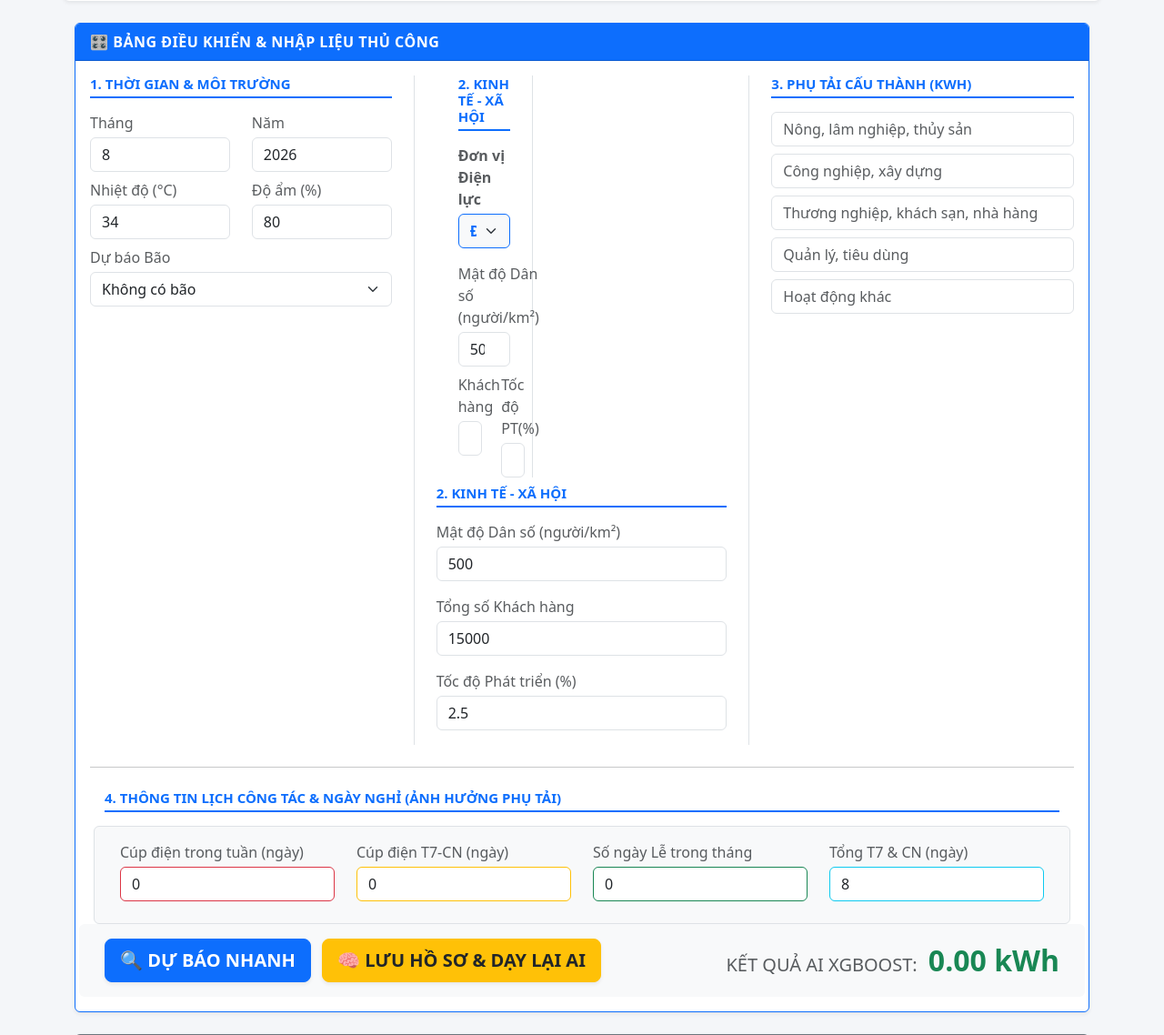
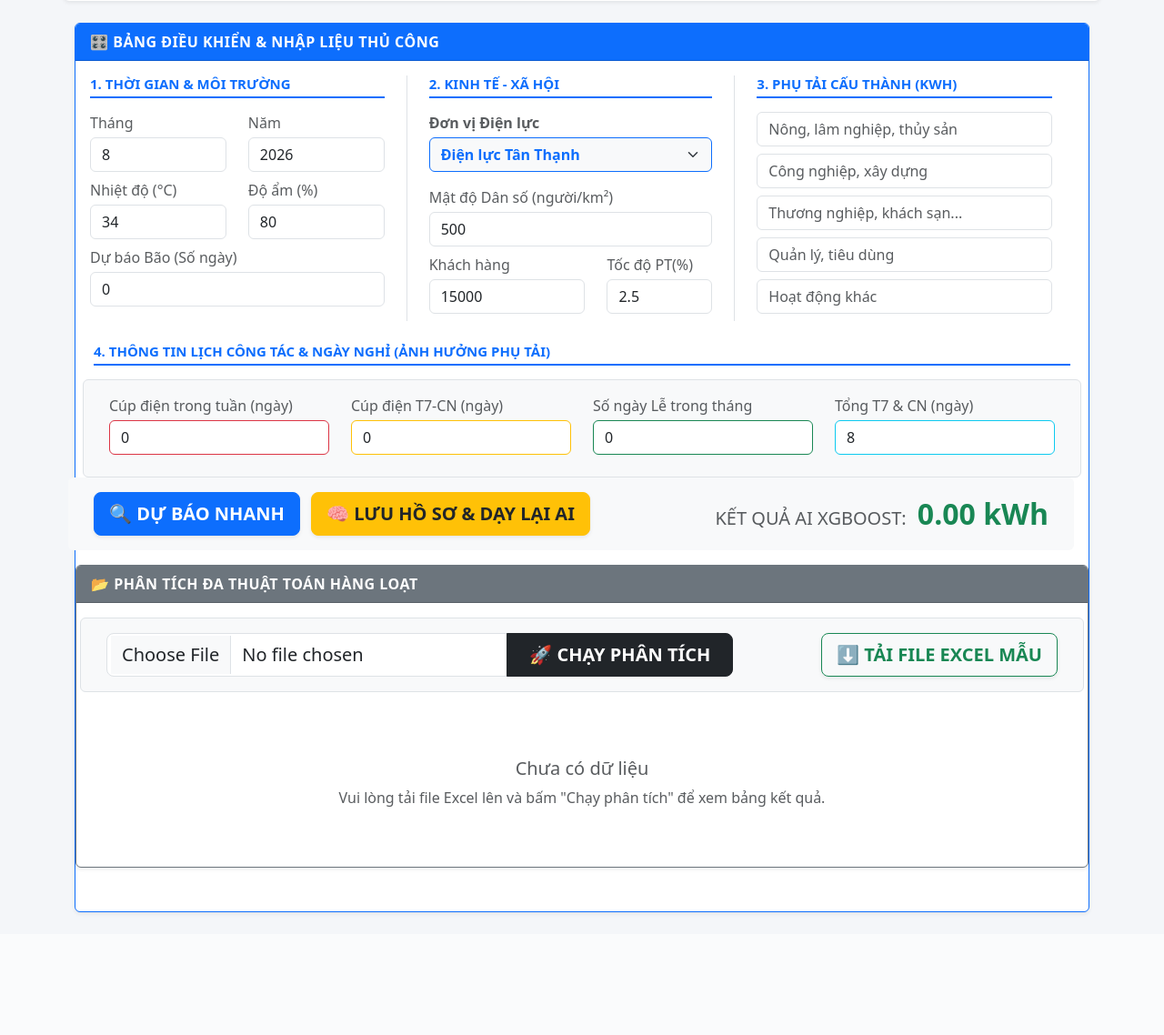
Before and after one commit to cayde386-stack/Du-bao-dien-Tan-Thanh, a Flask app: page / in a window 1280 px wide. Shown: the part 269-1407 px from the top of the page at 91% size. After the commit the page ends 1275 px from the top, so only its background shows below. Run offline with Flask 3, Linux system fonts and the light colour scheme.

Commit message:
Add files via upload

```diff
--- a/templates/index.html
+++ b/templates/index.html
@@ -40,9 +40,10 @@
         <div class="card-body">
             <form id="control-form">
                 <div class="row">
+ <div class="row">
                         <!-- Cột 1: Thời gian & Môi trường -->
                         <div class="col-lg-4 border-end pe-4">
-                        <h6 class="text-primary fw-bold section-title">1. Thời gian & Môi trường</h6>
+                            <h6 class="text-primary fw-bold section-title">1. THỜI GIAN & MÔI TRƯỜNG</h6>
                             <div class="row mb-2">
                                 <div class="col-6"><label class="form-label text-muted mb-1">Tháng</label><input type="number" id="thang" class="form-control" value="8" required></div>
                                 <div class="col-6"><label class="form-label text-muted mb-1">Năm</label><input type="number" id="nam" class="form-control" value="2026" required></div>
@@ -52,18 +53,14 @@
                                 <div class="col-6"><label class="form-label text-muted mb-1">Độ ẩm (%)</label><input type="number" id="do_am" class="form-control" value="80" required></div>
                             </div>
                             <div class="mb-3">
-                            <label class="form-label text-muted mb-1">Dự báo Bão</label>
-                            <select id="bao" class="form-select"><option value="0">Không có bão</option><option value="1">Có bão</option></select>
+                                <label class="form-label text-muted mb-1">Dự báo Bão (Số ngày)</label>
+                                <input type="number" id="so_ngay_bao" class="form-control" value="0" min="0" max="31" required>
                             </div>
                         </div>
 
                         <!-- Cột 2: Kinh tế & Xã hội -->
                         <div class="col-lg-4 border-end pe-4 ps-4">
-                       <!-- Cột 2: Kinh tế & Xã hội -->
-                    <div class="col-lg-4 border-end pe-4 ps-4">
                             <h6 class="text-primary fw-bold section-title">2. KINH TẾ - XÃ HỘI</h6>
-
-                        <!-- MỤC CHỌN ĐƠN VỊ ĐIỆN LỰC -->
                             <div class="mb-3">
                                 <label class="form-label text-muted mb-1 fw-bold text-dark">Đơn vị Điện lực</label>
                                 <select id="dien_luc" class="form-select bg-light border-primary fw-bold text-primary" onchange="capNhatKinhTe()">
@@ -82,33 +79,17 @@
                                 <div class="col-5"><label class="form-label text-muted mb-1">Tốc độ PT(%)</label><input type="number" id="toc_do" step="0.1" class="form-control" value="2.5" required></div>
                             </div>
                         </div>
-                        <h6 class="text-primary fw-bold section-title">2. Kinh tế - Xã hội</h6>
-                        <div class="mb-3">
-                            <label class="form-label text-muted mb-1">Mật độ Dân số (người/km²)</label>
-                            <input type="number" id="mat_do" class="form-control" value="500" required>
-                        </div>
-                        <div class="mb-3">
-                            <label class="form-label text-muted mb-1">Tổng số Khách hàng</label>
-                            <input type="number" id="khach_hang" class="form-control" value="15000" required>
-                        </div>
-                        <div class="mb-3">
-                            <label class="form-label text-muted mb-1">Tốc độ Phát triển (%)</label>
-                            <input type="number" id="toc_do" step="0.1" class="form-control" value="2.5" required>
-                        </div>
-                    </div>
 
-                    <!-- Cột 3: Phụ tải Cấu thành -->
+                        <!-- Cột 3: Phụ tải cấu thành (KWH) -->
                         <div class="col-lg-4 ps-4">
-                        <h6 class="text-primary fw-bold section-title">3. Phụ tải Cấu thành (kWh)</h6>
+                            <h6 class="text-primary fw-bold section-title">3. PHỤ TẢI CẤU THÀNH (KWH)</h6>
                             <div class="mb-2"><input type="number" id="pt1" class="form-control" placeholder="Nông, lâm nghiệp, thủy sản" required></div>
                             <div class="mb-2"><input type="number" id="pt2" class="form-control" placeholder="Công nghiệp, xây dựng" required></div>
-                        <div class="mb-2"><input type="number" id="pt3" class="form-control" placeholder="Thương nghiệp, khách sạn, nhà hàng" required></div>
+                            <div class="mb-2"><input type="number" id="pt3" class="form-control" placeholder="Thương nghiệp, khách sạn..." required></div>
                             <div class="mb-2"><input type="number" id="pt4" class="form-control" placeholder="Quản lý, tiêu dùng" required></div>
                             <div class="mb-2"><input type="number" id="pt5" class="form-control" placeholder="Hoạt động khác" required></div>
                         </div>
                     </div>
-
-                <hr class="my-4">
 <!-- Cột 4: Lịch Công Tác (Trải dài ngang form) -->
                 <div class="col-12 mt-4 px-3">
                     <h6 class="text-primary fw-bold section-title">4. Thông tin Lịch công tác & Ngày nghỉ (Ảnh hưởng Phụ tải)</h6>
```
Lines whose indentation alone changed are shown as unchanged.
